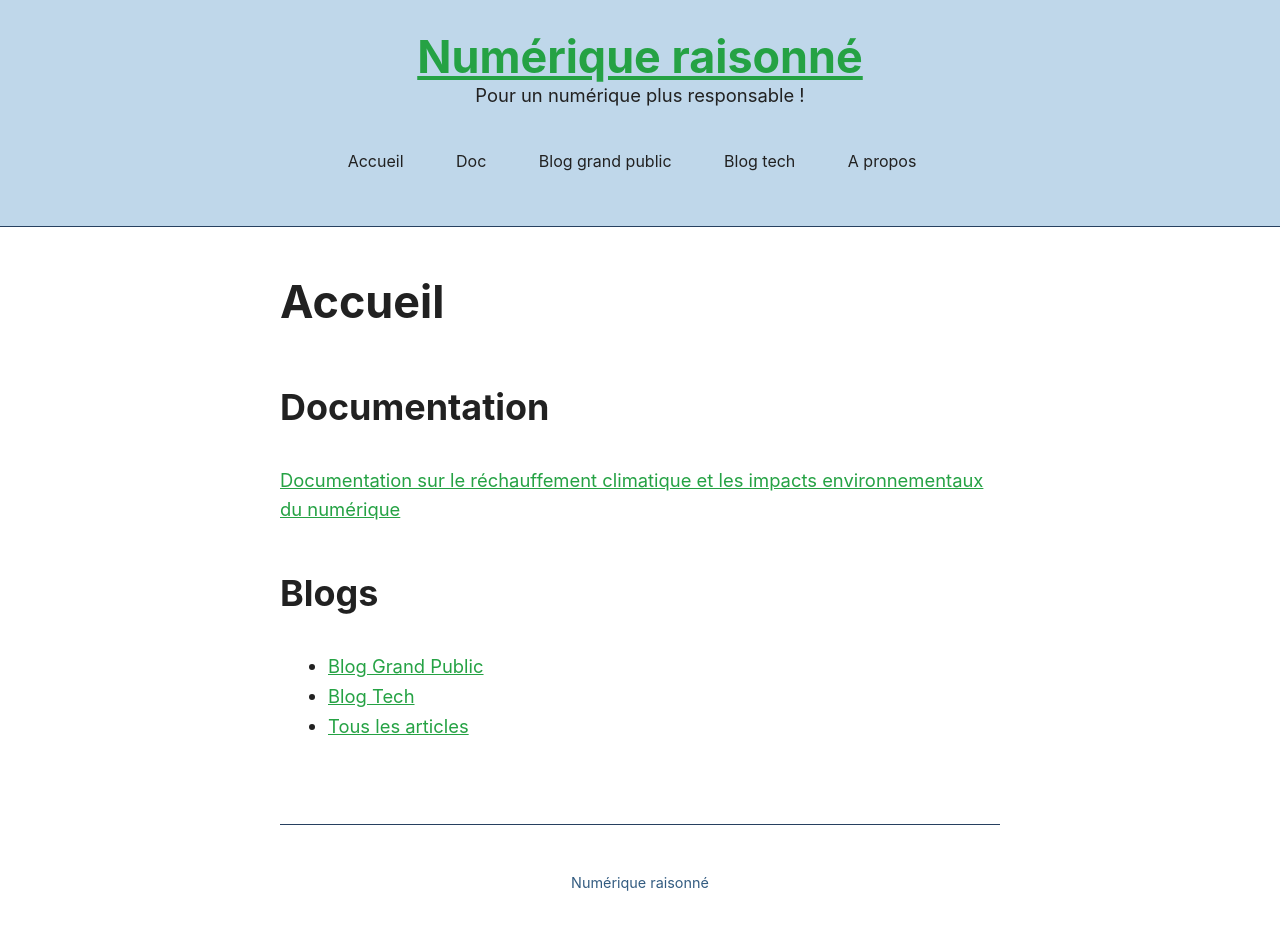
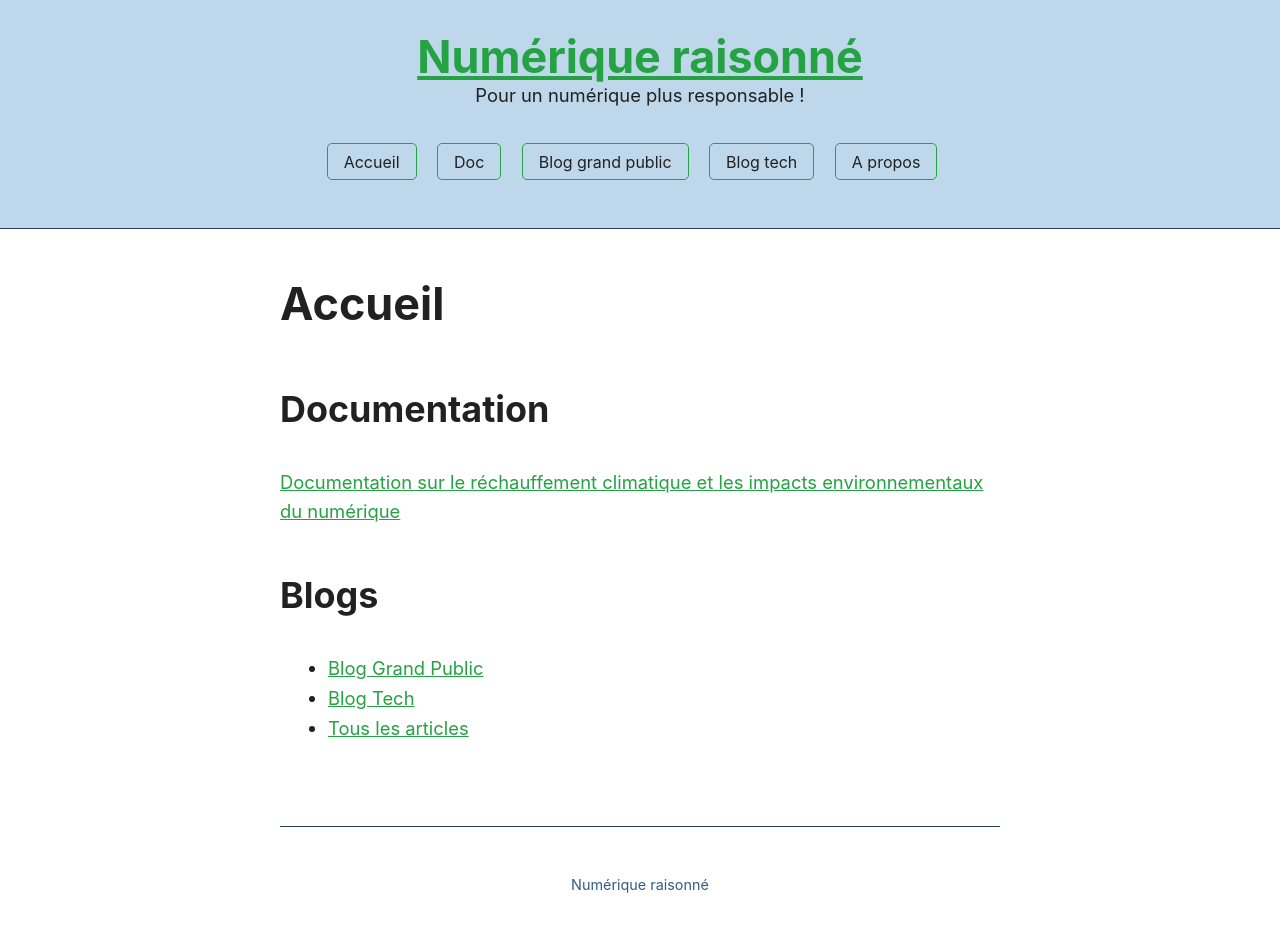
Before and after one commit to Slandais/slandais.github.io, a Jekyll site: the page built from index.md, in a window 1280 px wide. Built offline with Jekyll 4.4.1, drawn with Linux system fonts in a browser that asks for light colours.

Commit message:
Update main.scss

```diff
--- a/_sass/main.scss
+++ b/_sass/main.scss
@@ -28,7 +28,7 @@
 }
 
 nav a {
-  border: var(--accent);
+  border: 1px solid var(--accent);
   color: var(--accent);
 }
 
```
